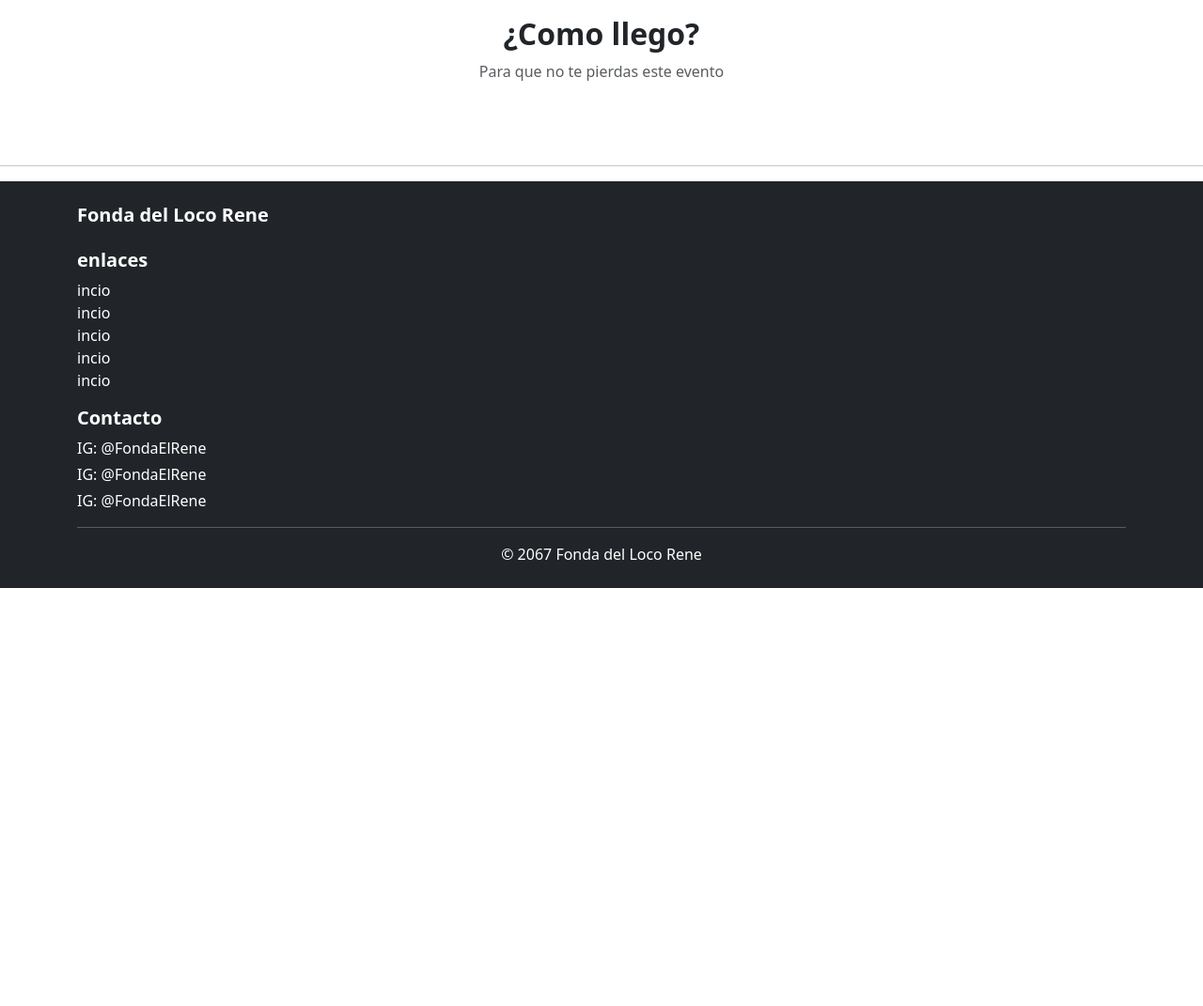
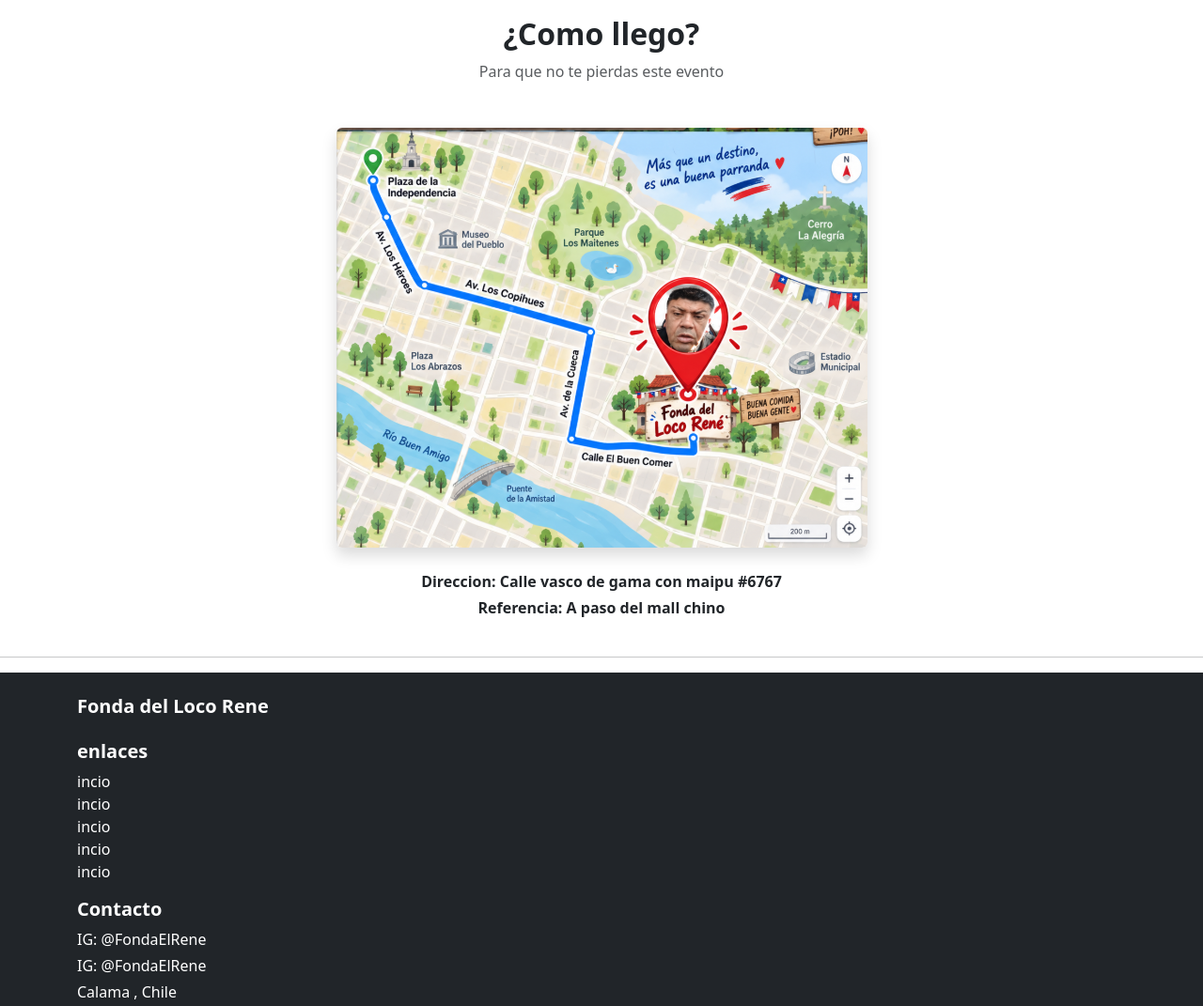
Before and after one commit to gabri3lbrr/minitaller, a plain HTML site: page index.html in a window 1280 px wide. Shown: the part 1540-2611 px from the top of the page at 94% size. Before the commit the page ends 2166 px from the top, so only its background shows below. Drawn offline with nearby package versions, Linux system fonts and the light colour scheme.

Commit message:
esta listo el mapa
solo faltaría agregar la información para que sea mas creíble

```diff
--- a/index.html
+++ b/index.html
@@ -199,6 +199,15 @@
             </div>
 
 
+            <div class="text-center">
+                <img src="imagen/imageRene.png" alt="Mapa de como llegar a la Fonda del Loco Rene"class="img-fluid rounded shadow">
+            </div>
+            <div class="text-center mt-4">
+                <p class="mb-1"><strong>Direccion: Calle vasco de gama con maipu #6767 </strong> </p>
+                <p class="mb-0"><strong>Referencia: A paso del mall chino </strong></p>
+            </div>
+
+
             <div class="row g-4">
             </div>
 
@@ -260,7 +269,7 @@
                 <h5 class="fw-bold">Contacto</h5>
                 <p class="mb-1">IG: @FondaElRene</p>
                 <p class="mb-1">IG: @FondaElRene</p>
-                <p class="mb-1">IG: @FondaElRene</p>
+                <p class="mb-1">Calama , Chile </p>
             </div>
             <hr>
             <p class="text-center mb-0">
```
Also changed, not shown: imagen/imageRene.png (added).
